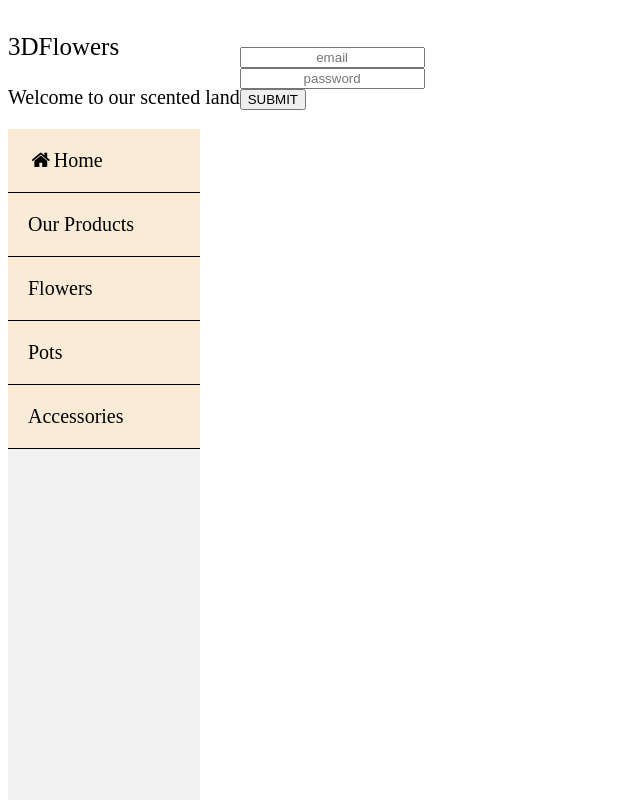
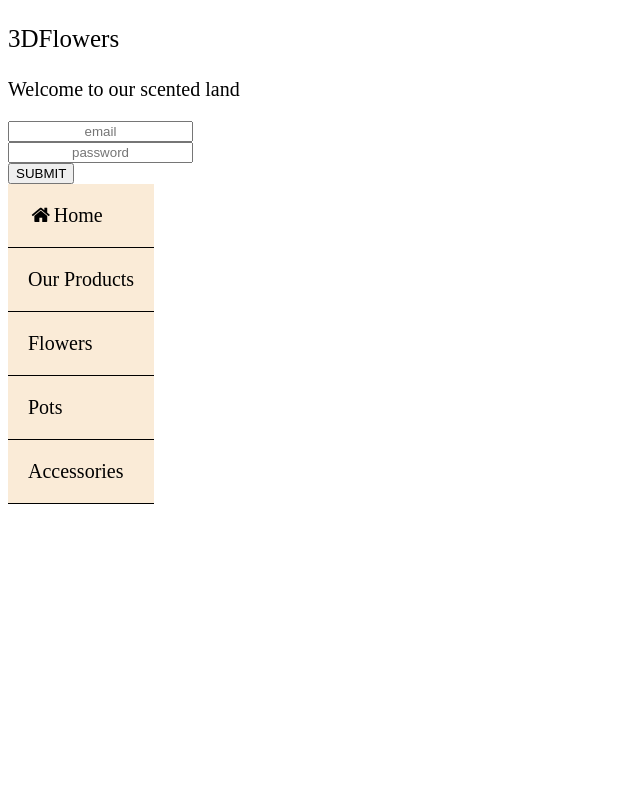
Before and after one commit to saracin28/3DFlower-Front-End, an Angular app in the folder my-app/: page / in a window 1280 px wide. Shown: the top 800 px of the page, without its empty margins (0-640 px from the left). Built offline with nearby package versions, Linux system fonts and the light colour scheme.

Commit message:
HTML updated

```diff
--- a/my-app/src/app/app.component.css
+++ b/my-app/src/app/app.component.css
@@ -1,15 +1,8 @@
-.header {
-  display: inline-block;
-}
 
 .comp1 {
   font-size: 25px;
   text-align: left;
   height: auto;
-}
-
-.container {
-  display: inline-block;
 }
 
 .login {
@@ -35,11 +28,14 @@ ul {
   list-style-type: none;
   margin: 0;
   padding: 0;
-  width: 15%;
+  width: 100%;
   background-color: #f1f1f1;
   height: 100%;
-  position: fixed;
-  overflow: auto;
+
+}
+
+.container2{
+  float: left;
 }
 
 li .button {
@@ -59,10 +55,10 @@ li .button:hover {
   display: block;
 }
 
-
 .main {
   width: 85%;
   padding: 1px 16px;
   height: 1000px;
-  display: inline-block;
+  overflow: hidden;
+  text-align: center;
 }
--- a/my-app/src/app/app.component.html
+++ b/my-app/src/app/app.component.html
@@ -1,8 +1,8 @@
 <meta name="viewport" content="width=device-width, initial-scale=1">
 <link rel="stylesheet" href="https://cdnjs.cloudflare.com/ajax/libs/font-awesome/4.7.0/css/font-awesome.min.css">
 
-<div class="header">
-  <div style="display: inline-block">
+<div class="header" >
+  <div >
     <p class="comp1">3D<span>Flowers</span></p>
     <p class="comp2">Welcome to our scented land</p>
   </div>
@@ -14,19 +14,15 @@
     <input class="s3" type="submit" value="SUBMIT">
   </div>
 </div>
-<div class="container2">
-  <div >
-    <nav class="vertical-nav">
+<nav class="container2">
   <ul>
-        <li><a type="button" class="button" routerLink="/home" ><i class="fa fa-fw fa-home"></i>Home</a></li>
-        <li><a type="button" class="button" routerLink="/products" >Our Products</a></li>
-        <li><a type="button" class="button" routerLink="/flowers" >Flowers</a></li>
+    <li><a type="button" class="button" routerLink="/home"><i class="fa fa-fw fa-home"></i>Home</a></li>
+    <li><a type="button" class="button" routerLink="/products">Our Products</a></li>
+    <li><a type="button" class="button" routerLink="/flowers">Flowers</a></li>
     <li><a type="button" class="button" routerLink="/pot">Pots</a></li>
-        <li><a type="button" class="button" routerLink="/accessories" >Accessories</a></li>
+    <li><a type="button" class="button" routerLink="/accessories">Accessories</a></li>
   </ul>
 </nav>
-  </div>
 <div class="main">
   <router-outlet></router-outlet>
 </div>
-</div>
```
Lines whose indentation alone changed are shown as unchanged.
